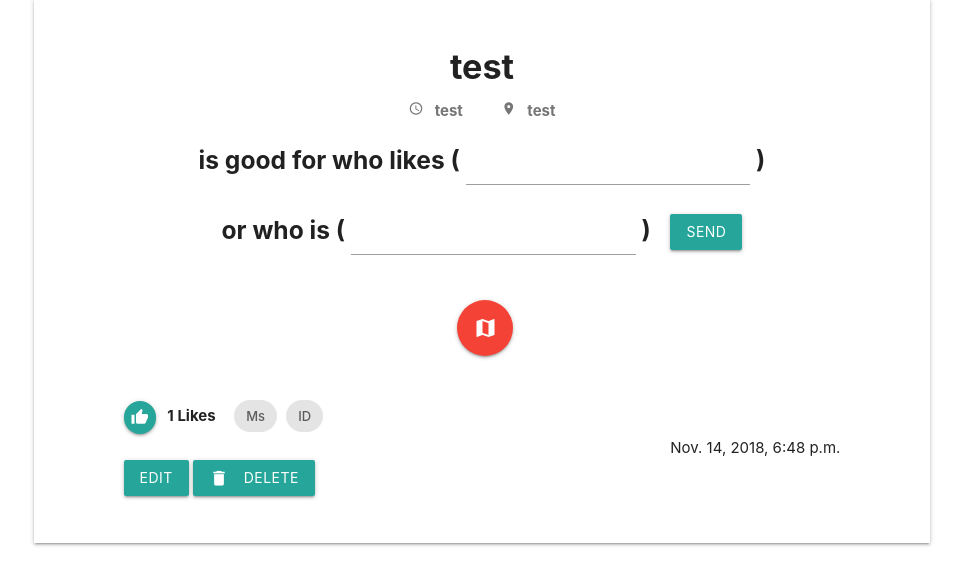
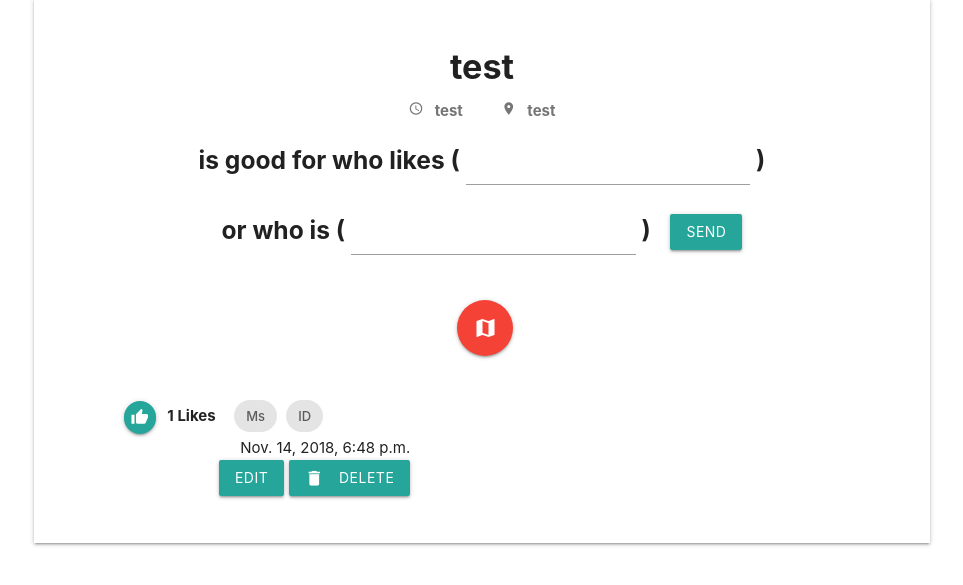
Before and after one commit to KinamSalad/Eventence, a Django app: page /post/1/ in a window 1280 px wide. Shown: the part 88-673 px from the top of the page, without its empty margins (158-1121 px from the left). Run offline with Django 3.2, Linux system fonts and the light colour scheme; data comes from the database, SQL or seed files in the repository; some libraries are stand-ins or nearby versions.

Commit message:
testing..

```diff
--- a/blog/templates/blog/post_detail.html
+++ b/blog/templates/blog/post_detail.html
@@ -69,7 +69,7 @@
                   <div class = 'chip' id="grade-{{ post.pk }}" >{{post.grade1}}</div>
                   <div class = 'chip' id="major-{{ post.pk }}">{{post.major1}}</div>
 
-            <span style = "text-align: right;">
+            <div style = "max-width:40%; text-align: right;">
                 {% if post.published_date %}
                 <div class="date">
                     {{ post.published_date }}
@@ -78,7 +78,7 @@
                 <a class="waves-effect waves-light btn" href="{% url 'post_edit' pk=post.pk %}">EDIT</a>
                 <a class="waves-effect waves-light btn" href="{% url 'post_remove' pk=post.pk %}">DELETE
                     <i class="material-icons left">delete</i></a>
-            </span>
+            </div>
             </div>
             </div>
             </div>
```
